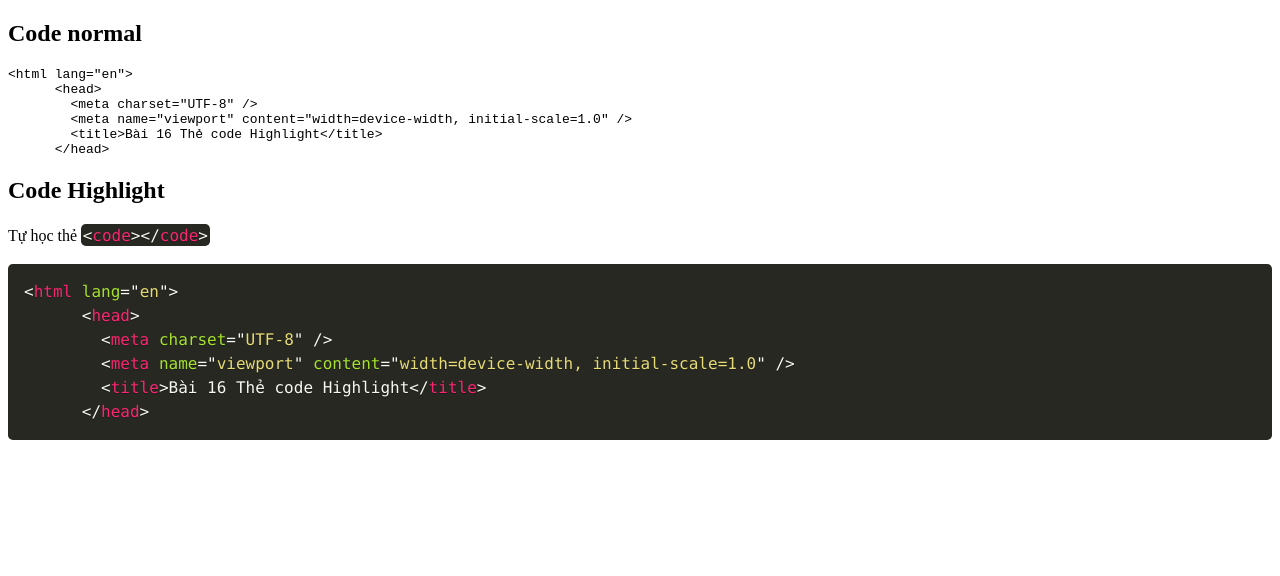
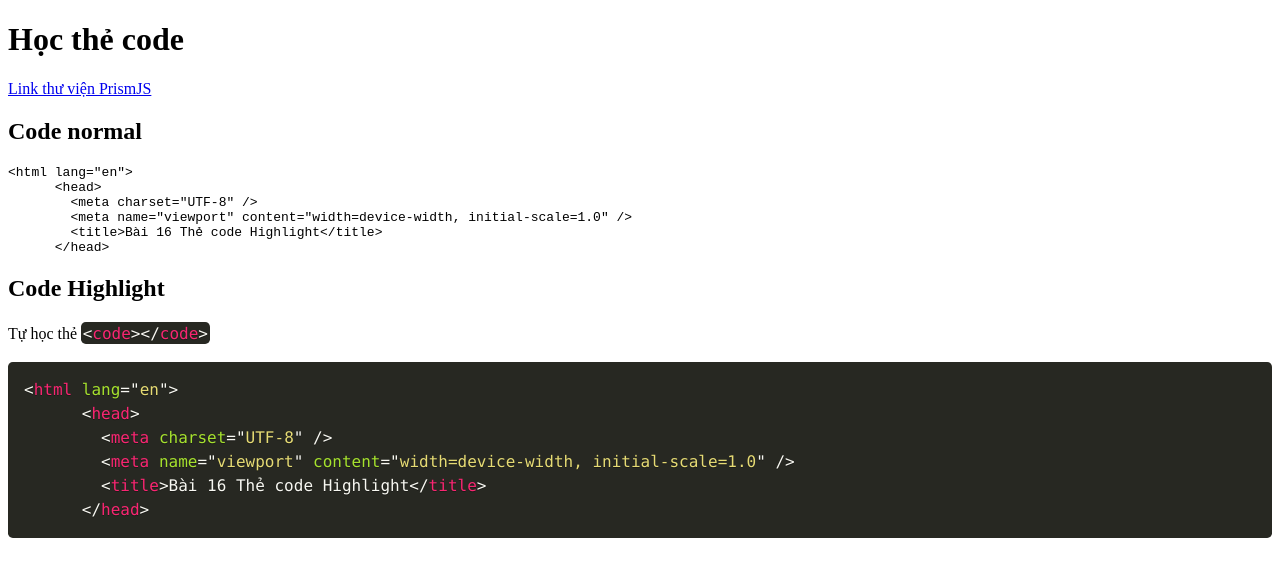
Before and after one commit to it-ntkhang/learn-html, a plain HTML site: page bai-16-element-code-highlight/index.html in a window 1280 px wide. Drawn offline with nearby package versions, Linux system fonts and the light colour scheme.

Commit message:
update thư viện PrismJS bài 16

```diff
--- a/bai-16-element-code-highlight/index.html
+++ b/bai-16-element-code-highlight/index.html
@@ -7,6 +7,10 @@
     <link href="https://cdn.jsdelivr.net/npm/prismjs@1.29.0/themes/prism-okaidia.min.css" rel="stylesheet" />
   </head>
   <body>
+    <!-- Code trước khi highlight -->
+    <h1>Học thẻ code</h1>
+    <a href="https://prismjs.com/" target="_blank">Link thư viện PrismJS</a>
+
     <h2>Code normal</h2>
     <pre><code>&lt;html lang=&quot;en&quot;&gt;
       &lt;head&gt;
```
